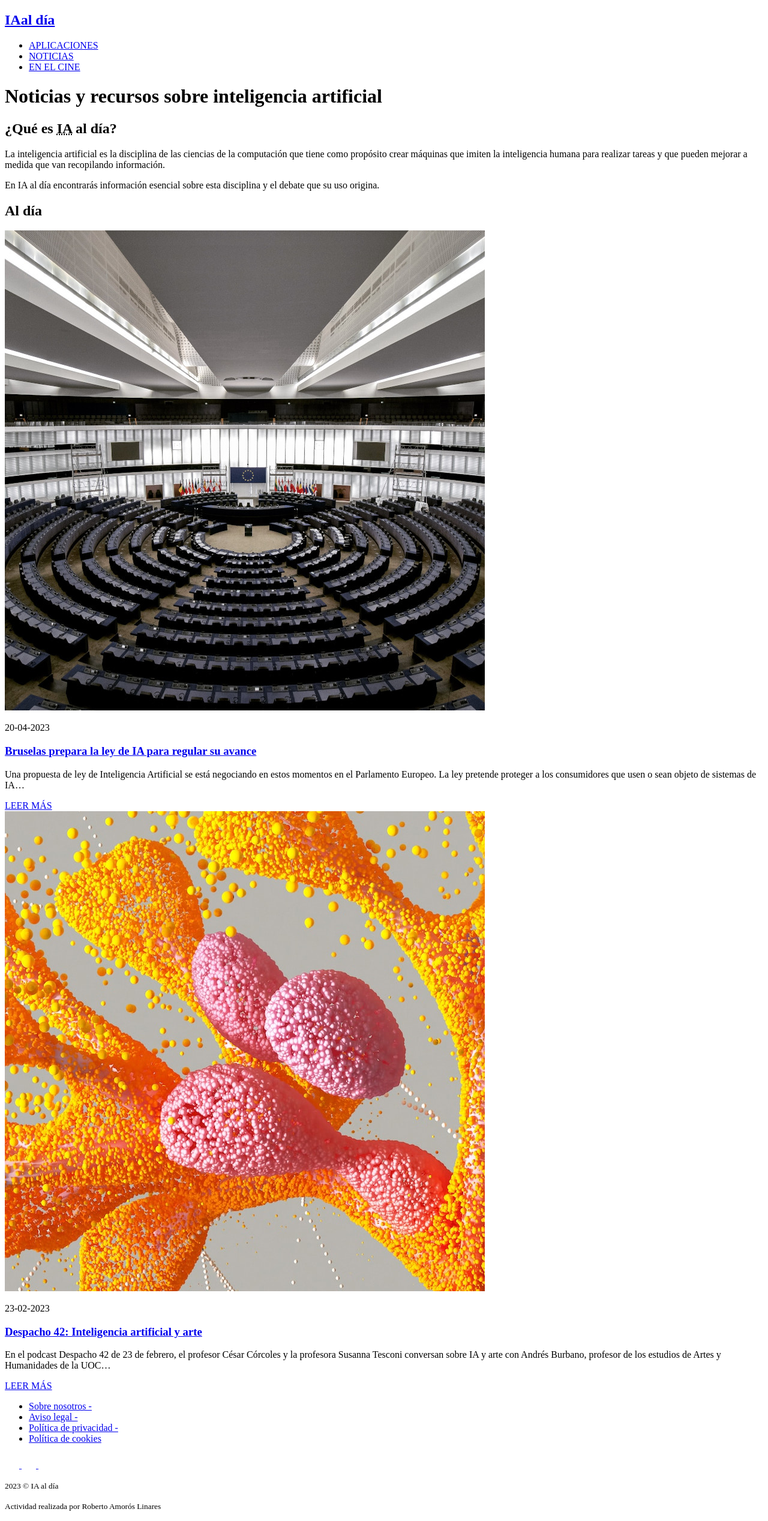
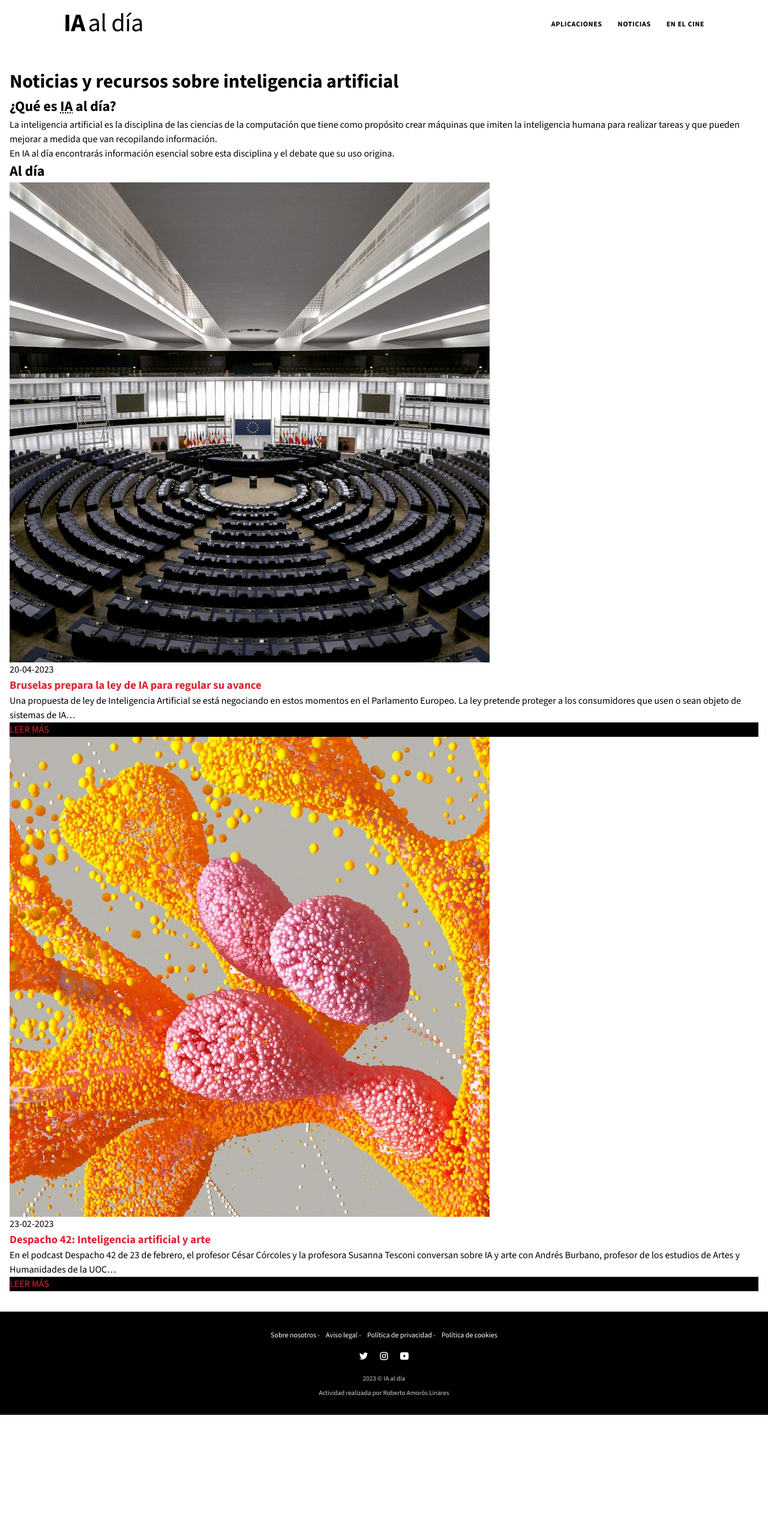
Before and after one commit to robertSpacecraft/Practica_3_DIW, a plain HTML site: page index.html in a window 1280 px wide. Shown: the whole page at 60% size. After the commit the page ends 2358 px from the top, so only its background shows below. Drawn offline with Linux system fonts and the light colour scheme.

Commit message:
css de header y footer empezado

```diff
--- a/index.html
+++ b/index.html
@@ -4,6 +4,7 @@
 <head>
     <meta charset="UTF-8">
     <meta name="viewport" content="width=device-width, initial-scale=1.0">
+    <link rel="stylesheet" href="./styles/reset.css">
     <link rel="stylesheet" href="./styles/styles.css">
     <link rel="icon" href="./img/favicon.ico" type="image/x-icon">
     <title>IA al día</title>
--- /dev/null
+++ b/styles/reset.css
@@ -0,0 +1,66 @@
+/* Reset css para normalizar estilos */
+*,
+*::before,
+*::after {
+  box-sizing: border-box;
+}
+
+* {
+  margin: 0;
+}
+
+html:focus-within {
+  scroll-behavior: smooth;
+}
+
+body {
+  min-height: 100vh;
+  text-rendering: optimizeLegibility;
+  -webkit-font-smoothing: antialiased;
+  line-height: 1.5;
+}
+
+img,
+picture,
+video,
+canvas,
+svg {
+  display: block;
+  max-width: 100%;
+}
+
+input,
+button,
+textarea,
+select {
+  font: inherit;
+}
+
+a {
+  color: inherit;
+  text-decoration: none;
+}
+
+ul,
+ol {
+  padding: 0;
+  list-style: none;
+}
+
+button {
+  cursor: pointer;
+}
+
+@media (prefers-reduced-motion: reduce) {
+  html:focus-within {
+    scroll-behavior: auto;
+  }
+  *,
+  *::before,
+  *::after {
+    animation-duration: 0.001ms !important;
+    animation-iteration-count: 1 !important;
+    transition-duration: 0.001ms !important;
+    scroll-behavior: auto !important;
+  }
+}
--- a/styles/styles.css
+++ b/styles/styles.css
@@ -0,0 +1,246 @@
+/* Fuentes */
+@font-face {
+    font-family: 'Source Sans 3';
+    src: url('../fonts/source-sans-3/SourceSans3-Regular.ttf') format('truetype');
+    font-weight: 400;
+    font-style: normal;
+    font-display: swap;
+}
+
+@font-face {
+    font-family: 'Source Sans 3';
+    src: url('../fonts/source-sans-3/SourceSans3-Italic.ttf') format('truetype');
+    font-weight: 400;
+    font-style: italic;
+    font-display: swap;
+}
+
+@font-face {
+    font-family: 'Source Sans 3';
+    src: url('../fonts/source-sans-3/SourceSans3-Bold.ttf') format('truetype');
+    font-weight: 700;
+    font-style: normal;
+    font-display: swap;
+}
+
+@font-face {
+    font-family: 'Source Sans 3';
+    src: url('../fonts/source-sans-3/SourceSans3-BoldItalic.ttf') format('truetype');
+    font-weight: 700;
+    font-style: italic;
+    font-display: swap;
+}
+
+/* VARIABLES GLOBALES */
+:root{
+  --color-texto: #000000;
+  --color-hover-menu: rgba(0, 0, 0, 0.5);
+  --color-contraste: #DE2333;
+  --color-texto-sobre-negro: #FFFFFF;
+  --color-fondo-gris: #F4F6F7;
+
+  --ancho-maximo: 1100px;
+  --margen-lateral: 16px;
+}
+
+/* BASE GENERAL */
+body{
+  font-family: 'Source Sans 3', Arial, Helvetica, sans-serif;
+  color: var(--color-texto);
+  background: #fff;
+}
+
+main{
+  padding: 24px var(--margen-lateral);
+}
+
+img{
+  height: auto;
+}
+
+a:focus-visible,
+button:focus-visible,
+input:focus-visible,
+textarea:focus-visible,
+select:focus-visible{
+  outline: 2px solid var(--color-contraste);
+  outline-offset: 2px;
+}
+
+/* ESTILOS DE ENLACES  */
+
+.header-menu a{
+  color: var(--color-texto);
+  text-decoration: none;
+}
+.header-menu a:hover{
+  color: var(--color-hover-menu);
+  text-decoration: none;
+}
+
+.header-ul a.activo{
+  color: var(--color-contraste);
+}
+
+footer a{
+  color: var(--color-texto-sobre-negro);
+  text-decoration: none;
+}
+footer a:hover{
+  color: var(--color-contraste);
+  text-decoration: none;
+}
+
+.footer-div-rrss a:hover img{
+  opacity: 0.7;
+}
+
+main p a,
+main li a{
+  color: var(--color-contraste);
+  text-decoration: none;
+}
+main p a:hover,
+main li a:hover{
+  color: var(--color-texto);
+  text-decoration: underline;
+}
+
+.titulo-card-noticia a,
+.card-link a{
+  color: var(--color-contraste);
+  text-decoration: none;
+}
+.titulo-card-noticia a:hover,
+.card-link a:hover{
+  color: var(--color-texto);
+  text-decoration: none;
+}
+
+/* HEADER */
+.header-menu{
+  max-width: var(--ancho-maximo);
+  margin: 0 auto;
+  padding: 18px var(--margen-lateral);
+
+  display: flex;
+  flex-direction: column;
+  align-items: center;
+  gap: 10px;
+}
+
+.header-h2{
+  font-size: 42px;
+  font-weight: 400;
+  line-height: 1;
+  letter-spacing: -0.5px;
+}
+
+.header-h2 strong{
+  font-weight: 700;
+  margin-right: 0.12em;
+}
+
+.header-ul{
+  display: flex;
+  flex-direction: column;
+  align-items: center;
+  gap: 10px;
+}
+
+.header-ul a{
+  font-size: 12px;
+  font-weight: 700;
+  letter-spacing: 0.6px;
+  text-transform: uppercase;
+}
+
+/* FOOTER */
+footer{
+  background: #000;
+  color: var(--color-texto-sobre-negro);
+}
+
+.footer-nav{
+  max-width: var(--ancho-maximo);
+  margin: 0 auto;
+  padding: 18px var(--margen-lateral);
+
+  display: flex;
+  flex-direction: column;
+  align-items: center;
+  gap: 14px;
+}
+
+.footer-ul{
+  display: flex;
+  flex-wrap: wrap;
+  justify-content: center;
+  gap: 6px;
+  text-align: center;
+}
+
+.footer-ul a{
+  font-size: 12px;
+}
+
+.footer-div-rrss{
+  display: flex;
+  gap: 14px;
+  align-items: center;
+  justify-content: center;
+}
+
+.footer-div-rrss img{
+  width: 18px;
+  height: 18px;
+}
+
+.footer-div-creditos{
+  text-align: center;
+  color: #cfcfcf;
+}
+
+.footer-div-creditos small{
+  font-size: 11px;
+  line-height: 1.4;
+}
+
+/* MEDIA QUERIES */
+@media (min-width: 768px){
+  .header-ul{
+    flex-direction: row;
+    gap: 22px;
+  }
+
+  main{
+    padding: 34px var(--margen-lateral);
+  }
+
+  .footer-ul{
+    gap: 10px;
+  }
+}
+
+@media (min-width: 1024px){
+  .header-menu{
+    flex-direction: row;
+    justify-content: space-between;
+    align-items: center;
+    gap: 24px;
+  }
+
+  .header-ul{
+    gap: 26px;
+  }
+
+  .footer-nav{
+    padding-top: 26px;
+    padding-bottom: 26px;
+  }
+
+  .footer-div-rrss img{
+    width: 20px;
+    height: 20px;
+  }
+}
```
Also changed, not shown: aplicaciones.html (+1 -0 lines), despacho.html (+12 -19 lines), enElCine.html (+1 -0 lines), fonts/Source-Sans-3/SourceSans3-Bold.ttf (added), fonts/Source-Sans-3/SourceSans3-BoldItalic.ttf (added), fonts/Source-Sans-3/SourceSans3-Italic.ttf (added), fonts/Source-Sans-3/SourceSans3-Regular.ttf (added), 1 other file.
